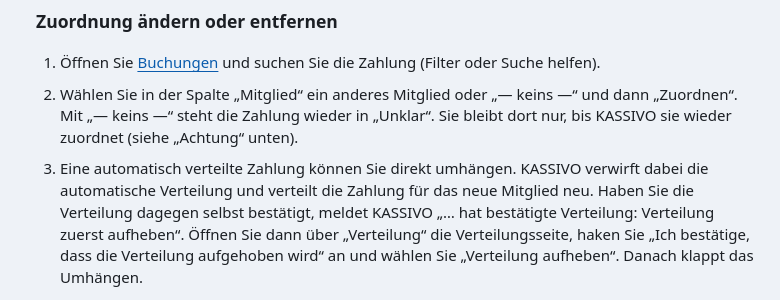
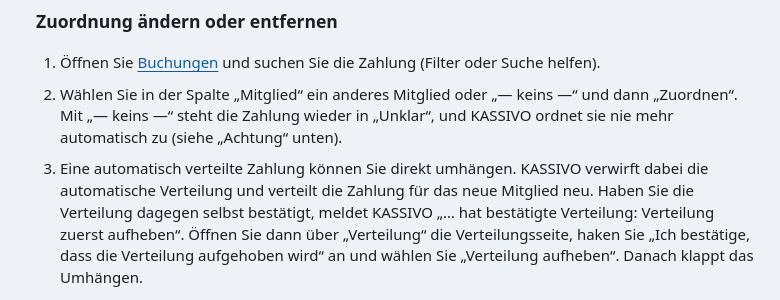
Before and after one commit to Nirodo/KASSIVO, a FastAPI app: page /wiki/zuordnung in a window 1280 px wide. Shown: the part 1185-1485 px from the top of the page, without its empty margins (500-1280 px from the left). Run offline with FastAPI, Linux system fonts and the light colour scheme.

Commit message:
docs: "— keins —" bleibt bestehen, in README und Wiki
Refs #6

Co-Authored-By: Claude Opus 5.5 <noreply@anthropic.com>

```diff
--- a/src/kassivo/web/templates/wiki/faq.html
+++ b/src/kassivo/web/templates/wiki/faq.html
@@ -14,7 +14,7 @@
 
 <h3>1. Eine Zahlung wurde dem falschen Mitglied zugeordnet.</h3>
 <p><strong>Ursache:</strong> Meist hat KASSIVO eine gemerkte IBAN (oder die IBAN im Mitgliedsdatensatz) angewendet, etwa wenn ein Elternteil für ein anderes Kind zahlt. <strong>Lösung:</strong> Öffnen Sie <a href="/transactions">Buchungen</a>, wählen Sie in der Spalte „Mitglied“ das richtige Mitglied und dann „Zuordnen“. Eine automatisch verteilte Zahlung rechnet KASSIVO dabei für das neue Mitglied neu. Haben Sie die Verteilung selbst bestätigt, meldet KASSIVO das. Heben Sie sie dann zuerst auf („Verteilung“, „Verteilung aufheben“). Haken Sie „Absender merken“ nur an, wenn die IBAN künftig zu diesem Mitglied gehören soll. Siehe <a href="/wiki/zuordnung">Zahlungen zuordnen</a>.</p>
-<p><strong>Zwei Fallen:</strong> „— keins —“ setzt die Zahlung nur auf „Unklar“. Wählen Sie danach „Unklare automatisch zuordnen“ oder benutzen Sie bei einer anderen Zahlung derselben IBAN „Absender merken“, ordnet KASSIVO sie über die gemerkte IBAN wieder demselben Mitglied zu. Und eine falsch gemerkte IBAN lernt KASSIVO nie für das richtige Mitglied neu: Ordnen Sie mit „Absender merken“ dem richtigen Mitglied zu, wird die IBAN mehrdeutig und danach nie mehr automatisch zugeordnet. Ordnen Sie dann alle Zahlungen dieser IBAN von Hand zu.</p>
+<p><strong>Zwei Fallen:</strong> „— keins —“ ist eine Entscheidung: KASSIVO ordnet die Zahlung danach nie mehr automatisch zu, auch nicht über „Unklare automatisch zuordnen“ oder „Absender merken“. Sie bleibt in „Unklar“, bis Sie ein Mitglied oder eine Kategorie wählen. Und eine falsch gemerkte IBAN lernt KASSIVO nie für das richtige Mitglied neu: Ordnen Sie mit „Absender merken“ dem richtigen Mitglied zu, wird die IBAN mehrdeutig und danach nie mehr automatisch zugeordnet. Ordnen Sie dann alle Zahlungen dieser IBAN von Hand zu.</p>
 
 <h3>2. Ein Monat ist überfällig, obwohl das Mitglied bezahlt hat.</h3>
 <p><strong>Ursachen:</strong></p>
--- a/src/kassivo/web/templates/wiki/grenzen.html
+++ b/src/kassivo/web/templates/wiki/grenzen.html
@@ -19,7 +19,7 @@
 <h3>Zuordnung und Daten</h3>
 <ul>
   <li><strong>Gelernte IBANs</strong> lassen sich nicht wieder vergessen. Eine IBAN wird nur mehrdeutig, wenn sie einem zweiten Mitglied zugeordnet wird. Eine einmal mehrdeutig gewordene IBAN bleibt es: Sie wird nie für das richtige Mitglied neu gelernt und lässt sich nicht „vergessen“.</li>
-  <li><strong>„— keins —“ ist nicht endgültig.</strong> Eine Zahlung, die Sie auf „Unklar“ zurücksetzen, ordnet KASSIVO über die gemerkte IBAN wieder zu, sobald Sie „Unklare automatisch zuordnen“ wählen oder bei einer anderen Zahlung derselben IBAN „Absender merken“ benutzen.</li>
+  <li><strong>„— keins —“ ist nicht als solches zu sehen.</strong> Eine Zahlung, die Sie auf „— keins —“ gesetzt haben, ordnet KASSIVO nie mehr automatisch zu. In „Unklar“ und „Buchungen“ sieht sie aber aus wie eine noch nicht zugeordnete Zahlung. „— keins —“, die Sie vor der Umstellung auf Datenbank-Schema 3 gewählt haben, kennt KASSIVO nicht. Wählen Sie sie bei Bedarf erneut.</li>
   <li><strong>Zwei offene Vorschläge desselben Mitglieds können denselben Monat treffen.</strong> KASSIVO weist nur mit dem Hinweis „Monat bereits bezahlt“ darauf hin, sobald ein Monat durch bestätigte Zahlungen voll bezahlt ist.</li>
   <li><strong>Buchungsmonat zuerst:</strong> Die automatische Verteilung kennt den gemeinten Monat nicht. Kommt eine Zahlung für einen ganz versäumten Monat ohne Mehrbetrag (zum Beispiel 17,00 € im März für den Februar), zählt KASSIVO sie für den Buchungsmonat. Nur den Rest eines angefangenen Monats ordnet es dem älteren Monat zu. Korrigieren Sie das unter „Automatisch verteilt“ mit „Rückgängig“.</li>
   <li><strong>Zahlungen vor dem Prüfungsstart</strong> verteilt KASSIVO nicht, auch keine Vorauszahlung vom Monatsende davor (zum Beispiel am 30.12. für den Januar). Tragen Sie solche Monate auf der Seite „Verteilung“ selbst ein.</li>
--- a/src/kassivo/web/templates/wiki/zuordnung.html
+++ b/src/kassivo/web/templates/wiki/zuordnung.html
@@ -27,7 +27,7 @@
 <h3>Zuordnung ändern oder entfernen</h3>
 <ol class="steps">
   <li>Öffnen Sie <a href="/transactions">Buchungen</a> und suchen Sie die Zahlung (Filter oder Suche helfen).</li>
-  <li>Wählen Sie in der Spalte „Mitglied“ ein anderes Mitglied oder „— keins —“ und dann „Zuordnen“. Mit „— keins —“ steht die Zahlung wieder in „Unklar“. Sie bleibt dort nur, bis KASSIVO sie wieder zuordnet (siehe „Achtung“ unten).</li>
+  <li>Wählen Sie in der Spalte „Mitglied“ ein anderes Mitglied oder „— keins —“ und dann „Zuordnen“. Mit „— keins —“ steht die Zahlung wieder in „Unklar“, und KASSIVO ordnet sie nie mehr automatisch zu (siehe „Achtung“ unten).</li>
   <li>Eine automatisch verteilte Zahlung können Sie direkt umhängen. KASSIVO verwirft dabei die automatische Verteilung und verteilt die Zahlung für das neue Mitglied neu. Haben Sie die Verteilung dagegen selbst bestätigt, meldet KASSIVO „… hat bestätigte Verteilung: Verteilung zuerst aufheben“. Öffnen Sie dann über „Verteilung“ die Verteilungsseite, haken Sie „Ich bestätige, dass die Verteilung aufgehoben wird“ an und wählen Sie „Verteilung aufheben“. Danach klappt das Umhängen.</li>
 </ol>
 
@@ -68,7 +68,7 @@
   <p><strong>Achtung:</strong> Zahlungseingänge ohne Absender-IBAN (zum Beispiel Bareinzahlungen) und Sammelbuchungen werden nie automatisch zugeordnet. Sie stehen immer in „Unklar“.</p>
 </div>
 <div class="callout callout-warn">
-  <p><strong>Achtung:</strong> „— keins —“ setzt eine Zahlung nur vorübergehend auf „Unklar“. Die gemerkte IBAN bleibt, und KASSIVO ordnet die Zahlung wieder zu, sobald Sie „Unklare automatisch zuordnen“ wählen oder bei einer anderen Zahlung derselben IBAN „Absender merken“ benutzen. Wollen Sie die Zahlung dauerhaft in „Unklar“ lassen, benutzen Sie „Unklare automatisch zuordnen“ danach nicht, oder Sie nehmen hin, dass sie wieder zugeordnet wird.</p>
+  <p><strong>Achtung:</strong> „— keins —“ ist eine Entscheidung, zum Beispiel für eine Spende von der IBAN eines Mitglieds. KASSIVO ordnet die Zahlung danach nie mehr automatisch zu, auch nicht über „Unklare automatisch zuordnen“, „Absender merken“ oder einen Import. Sie bleibt in „Unklar“. Damit sie dort verschwindet, wählen Sie eine Kategorie (zum Beispiel „Sonstiges“). Wählen Sie später doch ein Mitglied, gilt der Schutz nicht mehr.</p>
 </div>
 <div class="callout callout-tip">
   <p><strong>Tipp:</strong> Tragen Sie die IBAN beim Anlegen des Mitglieds ein. Dann ordnet KASSIVO schon den ersten Import richtig zu.</p>
```
Also changed, not shown: README.md.
